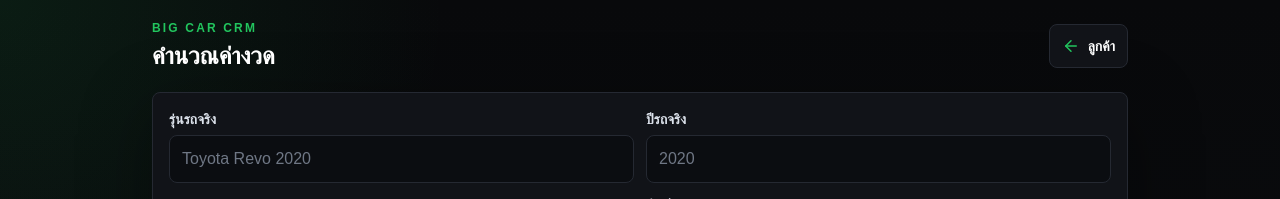
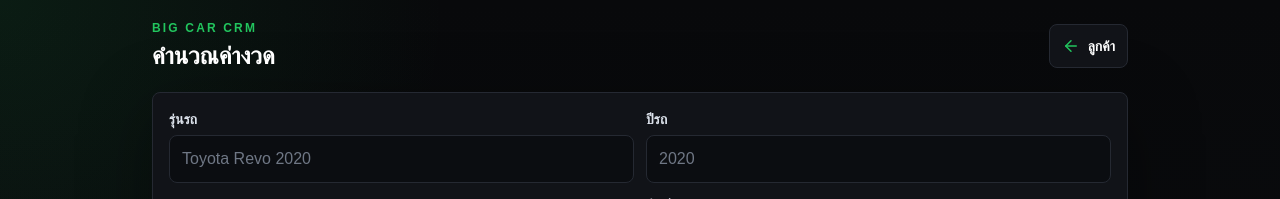
Before and after one commit to thakornakin-alt/bigcar-crm, a Next.js app: page /calculator in a window 1280 px wide. Shown: the top 199 px of the page. Built offline with nearby package versions, Linux system fonts and the light colour scheme; no server answers.

Commit message:
Simplify calculator vehicle labels

```diff
--- a/app/calculator/page.tsx
+++ b/app/calculator/page.tsx
@@ -184,8 +184,8 @@ export default function CalculatorPage() {
 
       <section className="mb-4 rounded-lg border border-line bg-panel p-4 shadow-glow">
         <div className="grid gap-3 md:grid-cols-2">
-          <TextField label="รุ่นรถจริง" value={carModel} onChange={setCarModel} placeholder="Toyota Revo 2020" />
-          <TextField label="ปีรถจริง" value={actualYear} onChange={setActualYear} placeholder="2020" inputMode="numeric" />
+          <TextField label="รุ่นรถ" value={carModel} onChange={setCarModel} placeholder="Toyota Revo 2020" />
+          <TextField label="ปีรถ" value={actualYear} onChange={setActualYear} placeholder="2020" inputMode="numeric" />
           <SelectField label="ประเภทรถ" value={vehicleType} onChange={setVehicleType} options={vehicleTypes} />
           <SelectField label="ช่วงปีรถ" value={yearRange} onChange={setYearRange} options={yearOptions} />
           <NumberField label="ราคารถ" value={carPrice} onChange={setCarPrice} placeholder="684000" />
```
